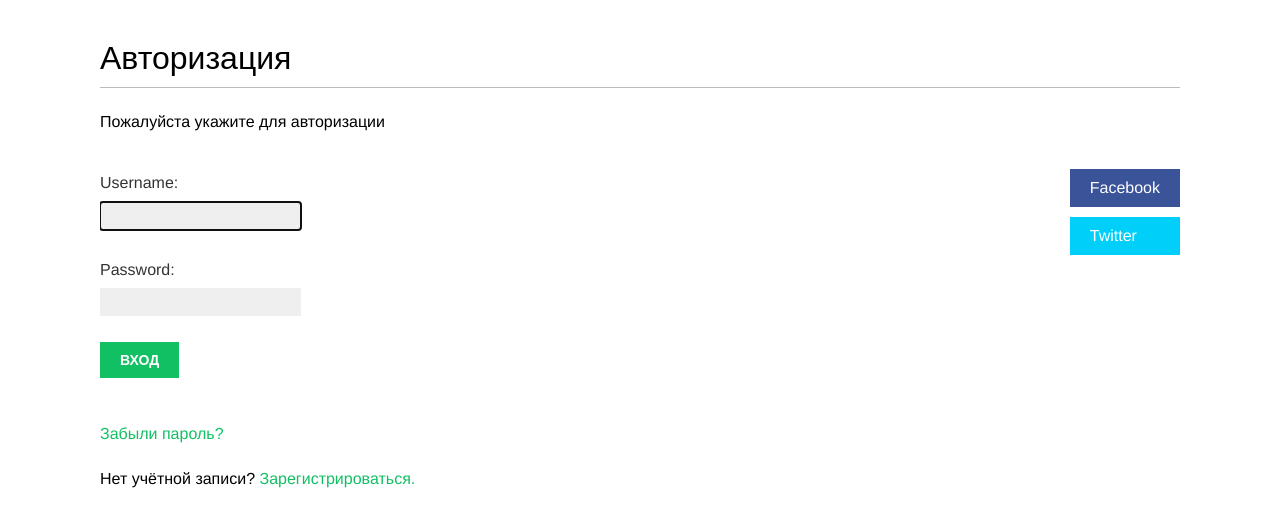
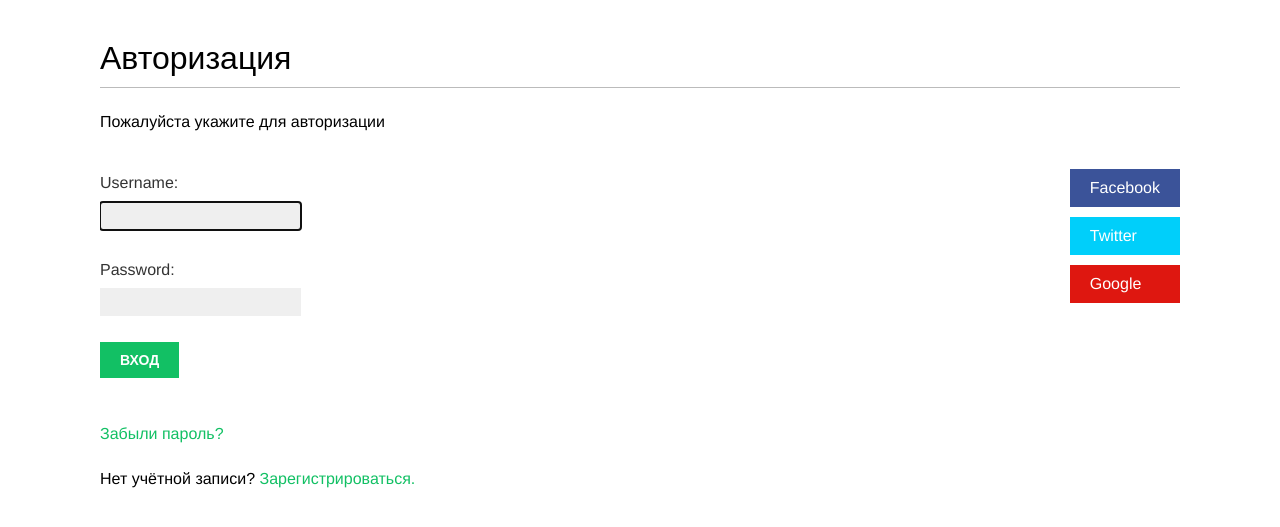
Before and after one commit to ierehon91/BookDjango4_SocialProject, a Django app: page /account/login/ in a window 1280 px wide. Shown: the part 47-574 px from the top of the page. Run offline with Django 4.2, Linux system fonts and the light colour scheme; some web fonts are replaced.

Commit message:
Реализована авторизация через Google

```diff
--- a/bookmarks/account/templates/registration/login.html
+++ b/bookmarks/account/templates/registration/login.html
@@ -37,6 +37,9 @@
                     Twitter
                 </a>
             </li>
+            <li class="google">
+                <a href="{% url 'social:begin' 'google-oauth2' %}">Google</a>
+            </li>
         </ul>
     </div>
 
--- a/bookmarks/bookmarks/settings.py
+++ b/bookmarks/bookmarks/settings.py
@@ -11,7 +11,7 @@ https://docs.djangoproject.com/en/4.2/ref/settings/
 """
 
 from pathlib import Path
-import SocialAuthorizationsSettings
+from bookmarks import SocialAuthorizationsSettings
 
 # Build paths inside the project like this: BASE_DIR / 'subdir'.
 BASE_DIR = Path(__file__).resolve().parent.parent
@@ -108,6 +108,7 @@ AUTHENTICATION_BACKENDS = [
     'account.authenticate.EmailAuthBackend',
     'social_core.backends.facebook.FacebookOAuth2',
     'social_core.backends.twitter.TwitterOAuth',
+    'social_core.backends.google.GoogleOAuth2',
 ]
 
 
@@ -148,3 +149,6 @@ SOCIAL_AUTH_FACEBOOK_SCOPE = ['email']
 
 SOCIAL_AUTH_TWITTER_KEY = SocialAuthorizationsSettings.SOCIAL_AUTH_TWITTER_KEY  # Ключ API Twitter
 SOCIAL_AUTH_TWITTER_SECRET = SocialAuthorizationsSettings.SOCIAL_AUTH_TWITTER_SECRET  # Секрет API Twitter
+
+SOCIAL_AUTH_GOOGLE_OAUTH2_KEY = SocialAuthorizationsSettings.SOCIAL_AUTH_GOOGLE_OAUTH2_KEY  # ИД клиента Google
+SOCIAL_AUTH_GOOGLE_OAUTH2_SECRET = SocialAuthorizationsSettings.SOCIAL_AUTH_GOOGLE_OAUTH2_SECRET  # Секрет клиента Google
```
